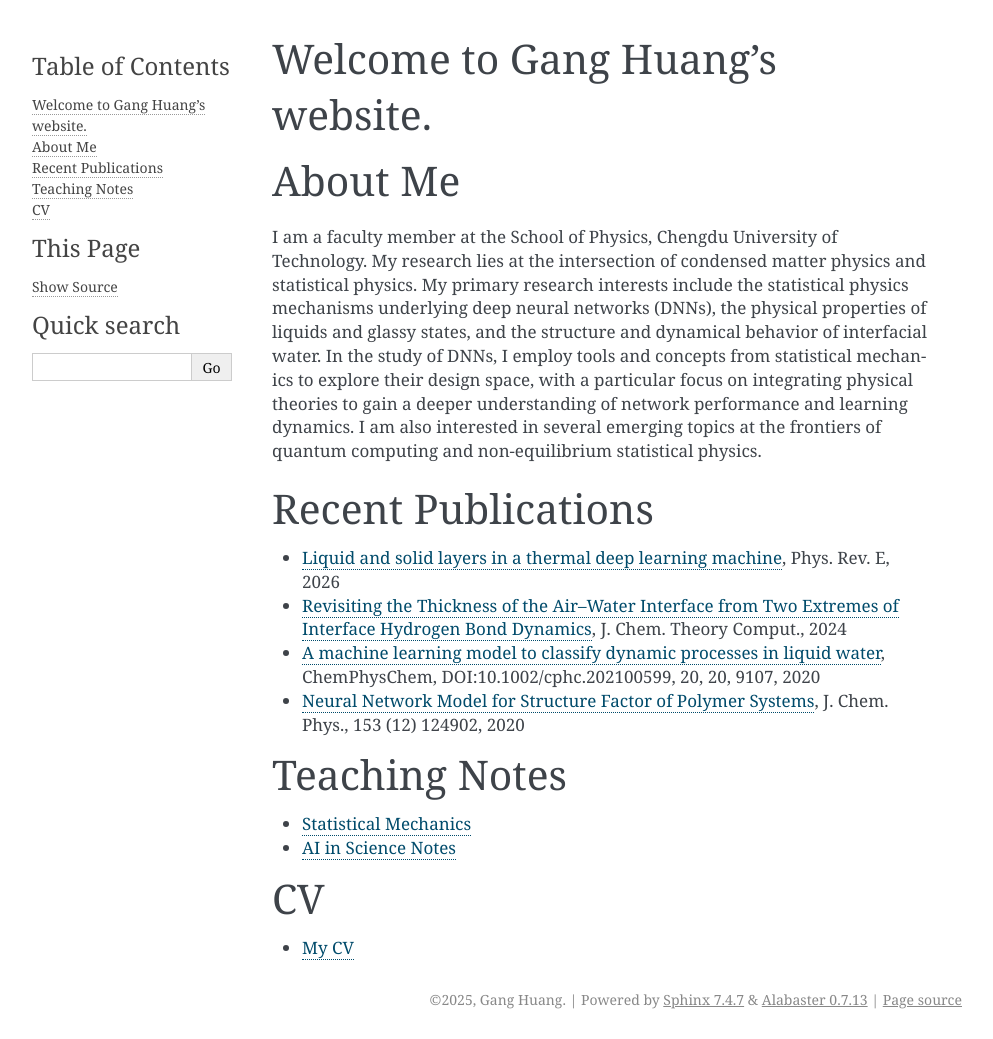
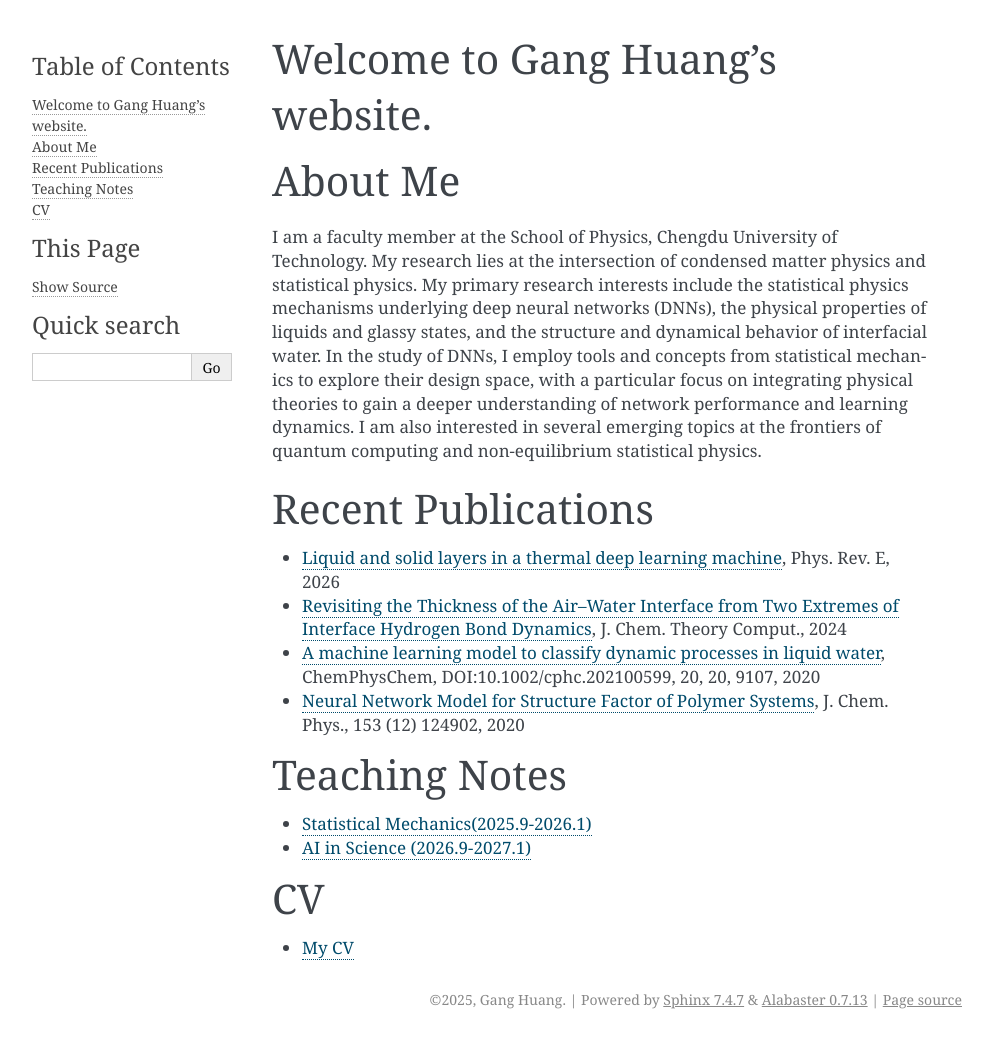
Before and after one commit to hg08/hg08.github.io, a Sphinx documentation site: the page built from doc/home.md, in a window 1280 px wide. Shown: the whole page, without its empty margins (148-1141 px from the left). Built offline with Sphinx 7.4.7, drawn with Linux system fonts in a browser that asks for light colours.

Commit message:
update home

```diff
--- a/doc/home.md
+++ b/doc/home.md
@@ -14,8 +14,8 @@ in liquid water](https://chemistry-europe.onlinelibrary.wiley.com/doi/abs/10.100
 - [Neural Network Model for Structure Factor of Polymer Systems](https://aip.scitation.org/doi/full/10.1063/5.0022464), J. Chem. Phys., 153 (12) 124902, 2020
 
 # Teaching Notes
-- [Statistical Mechanics](teaching/statistical_mechanics.md)
-- [AI in Science Notes](teaching/ai_in_science_notes.md)
+- [Statistical Mechanics(2025.9-2026.1)](teaching/statistical_mechanics.md)
+- [AI in Science (2026.9-2027.1)](teaching/ai_in_science_notes.md)
 
 # CV
 - [My CV](cv.md)
```
Also changed, not shown: doc/teaching/ai_in_science_notes.md (+1 -1 lines).
